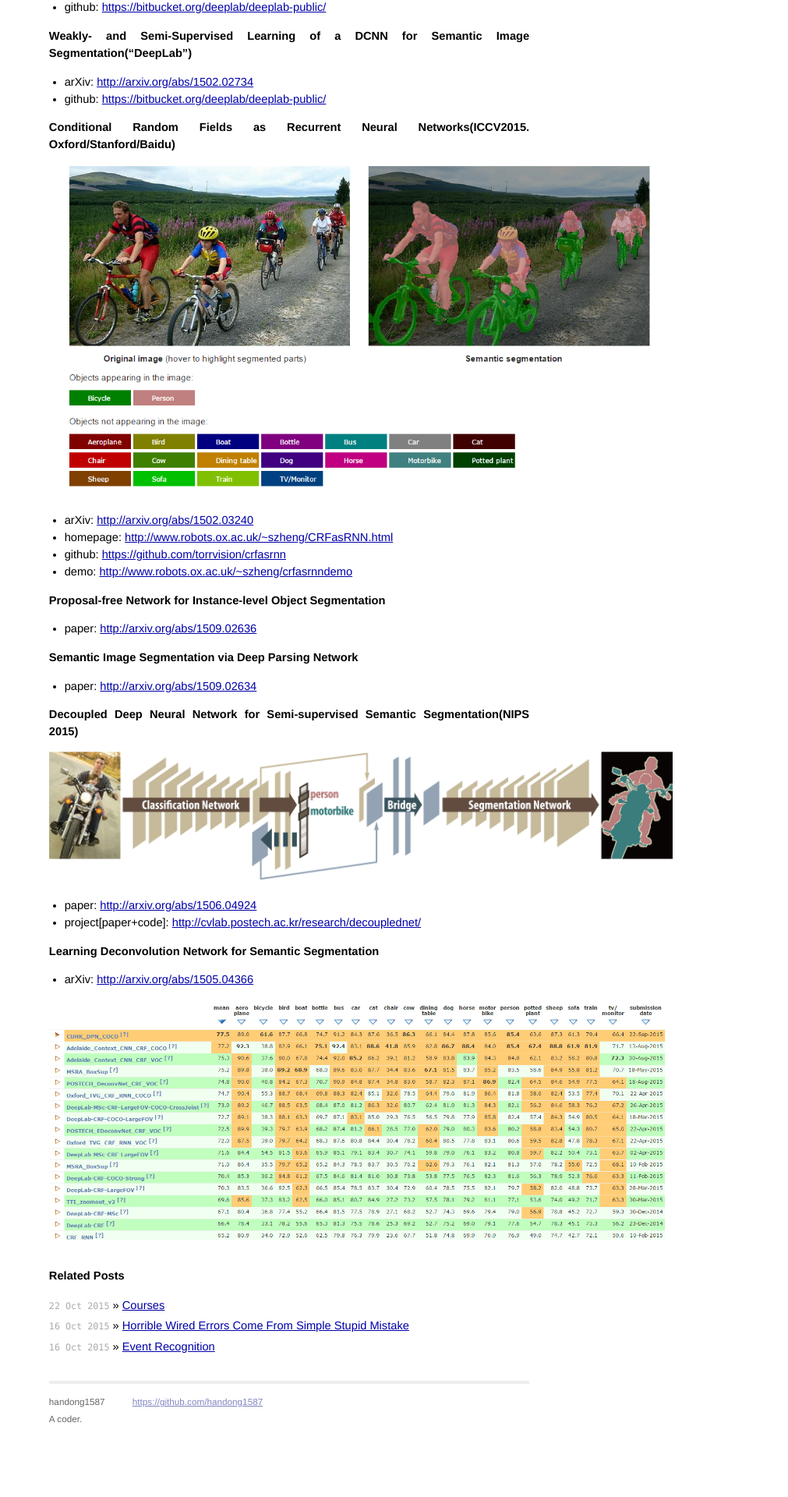
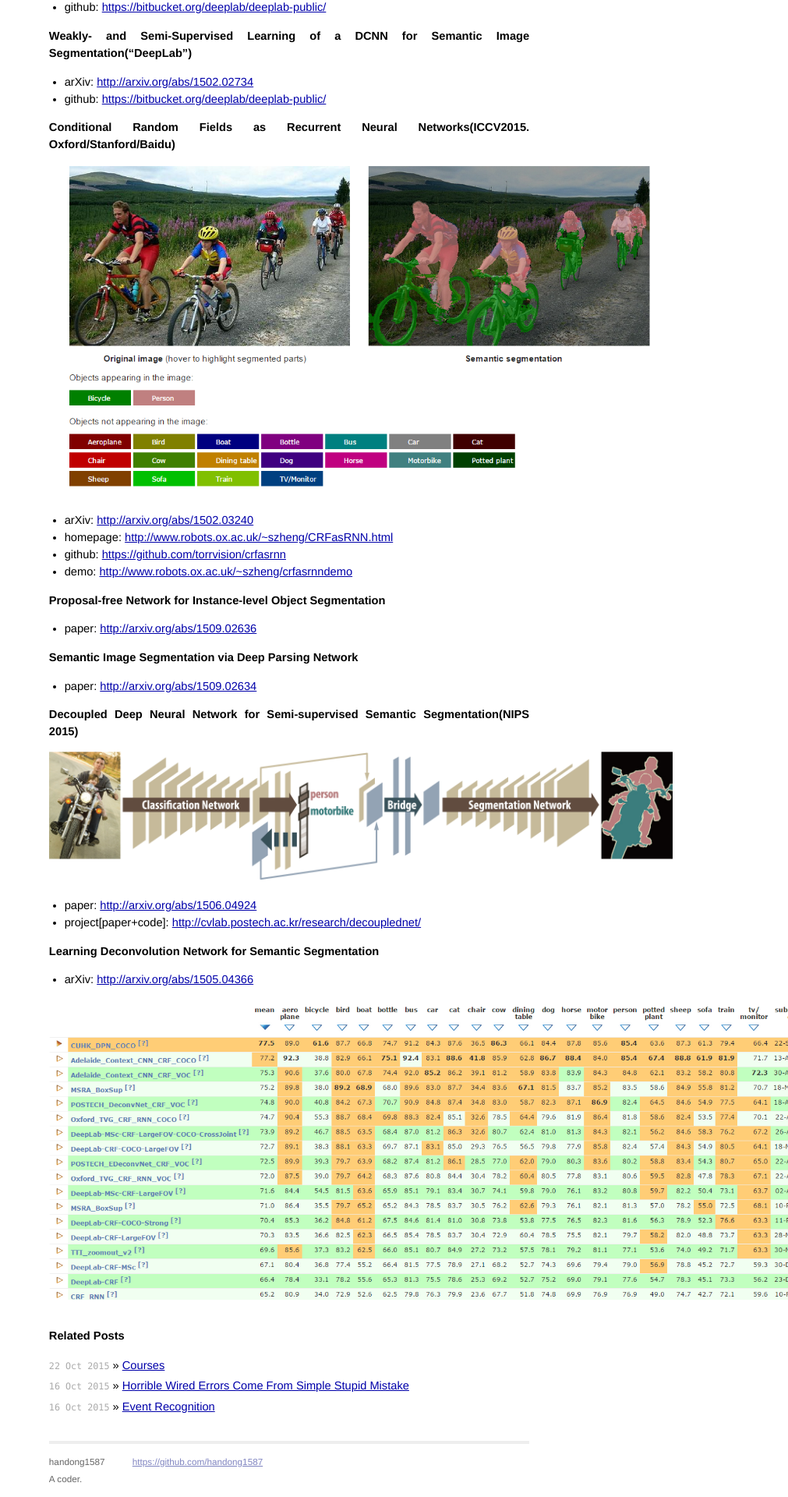
Before and after one commit to handong1587/handong1587.github.io, a Jekyll site: the page built from _posts/deep_learning/2015-08-26-object-segmentation.md, in a window 1280 px wide. Shown: the part 762-2682 px from the top of the page at 78% size, without its empty margins (269-1280 px from the left). Built offline with Jekyll 4.4.1, drawn with Linux system fonts in a browser that asks for light colours; Markdown is read by kramdown in place of the engine named in the settings; comment, search, counter and statistics services are not loaded; before the commit the page ends 2605 px from its top, so only the background shows below that.

Commit message:
update md

```diff
--- a/_posts/deep_learning/2015-08-26-object-segmentation.md
+++ b/_posts/deep_learning/2015-08-26-object-segmentation.md
@@ -61,4 +61,4 @@
 
 - arXiv: [http://arxiv.org/abs/1505.04366](http://arxiv.org/abs/1505.04366)
 
-<img src="/assets/object-segmentation-materials/PSACAL-VOC-2012-Seg-Leaderboard.png" width="800" />
+<img src="/assets/object-segmentation-materials/PSACAL-VOC-2012-Seg-Leaderboard.png" width="1000" />
```
